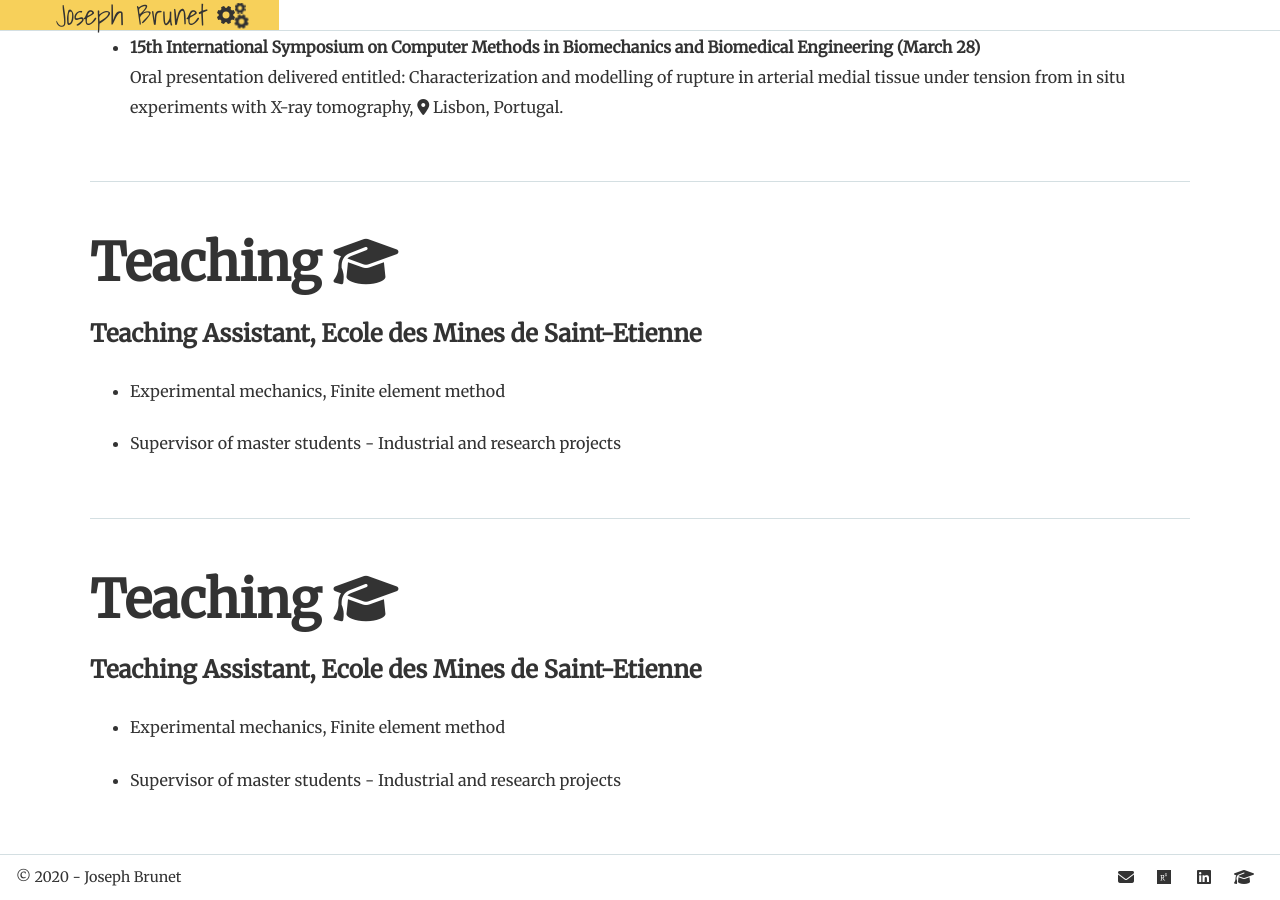
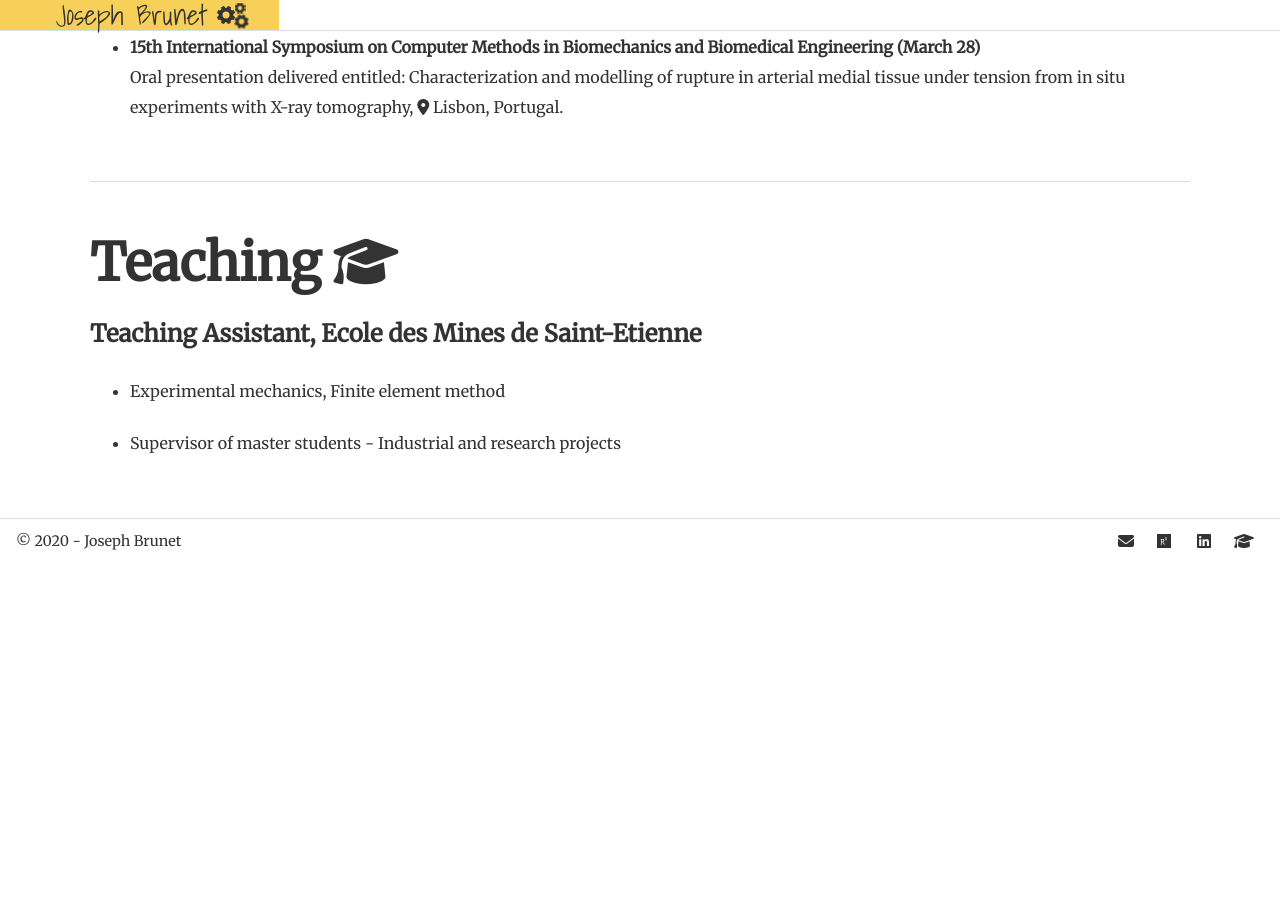
Before and after one commit to JosephBrunet/JosephBrunet.github.io, a Jekyll site: the page built from index.html, in a window 1280 px wide and 900 px high, scrolled down 2632 px. Built offline with Jekyll 4.4.1, drawn with Linux system fonts in a browser that asks for light colours; nearby versions of some CDN libraries; some web fonts are replaced; after the commit the page ends 3195 px from its top, so only the background shows below that.

Commit message:
Update index.html

```diff
--- a/index.html
+++ b/index.html
@@ -203,26 +203,5 @@ permalink: /
 
 
 
-<section id="teaching">
-  <div class="">
-    <h1>Teaching <i class="fas fa-graduation-cap"></i></h1>
-    <h4>
-      Teaching Assistant, Ecole des Mines de Saint-Etienne
-    </h4>
-    <ul>
-      <li>
-        <p>
-          Experimental mechanics, Finite element method
-        </p>
-      </li>
-      <li>
-        <p>
-          Supervisor of master students - Industrial and research projects
-        </p>
-      </li>
-    </ul>
-  </div>
-</section>
-
 
 </div>
```
